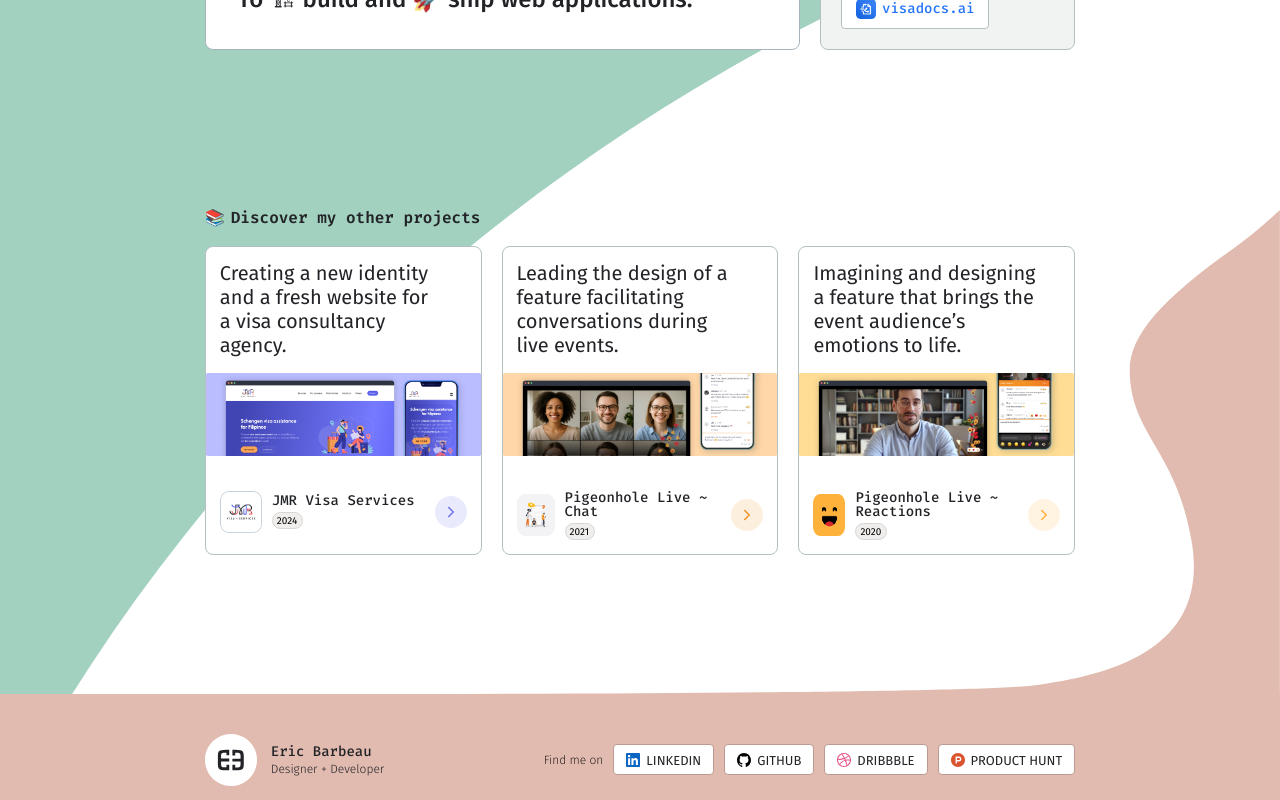
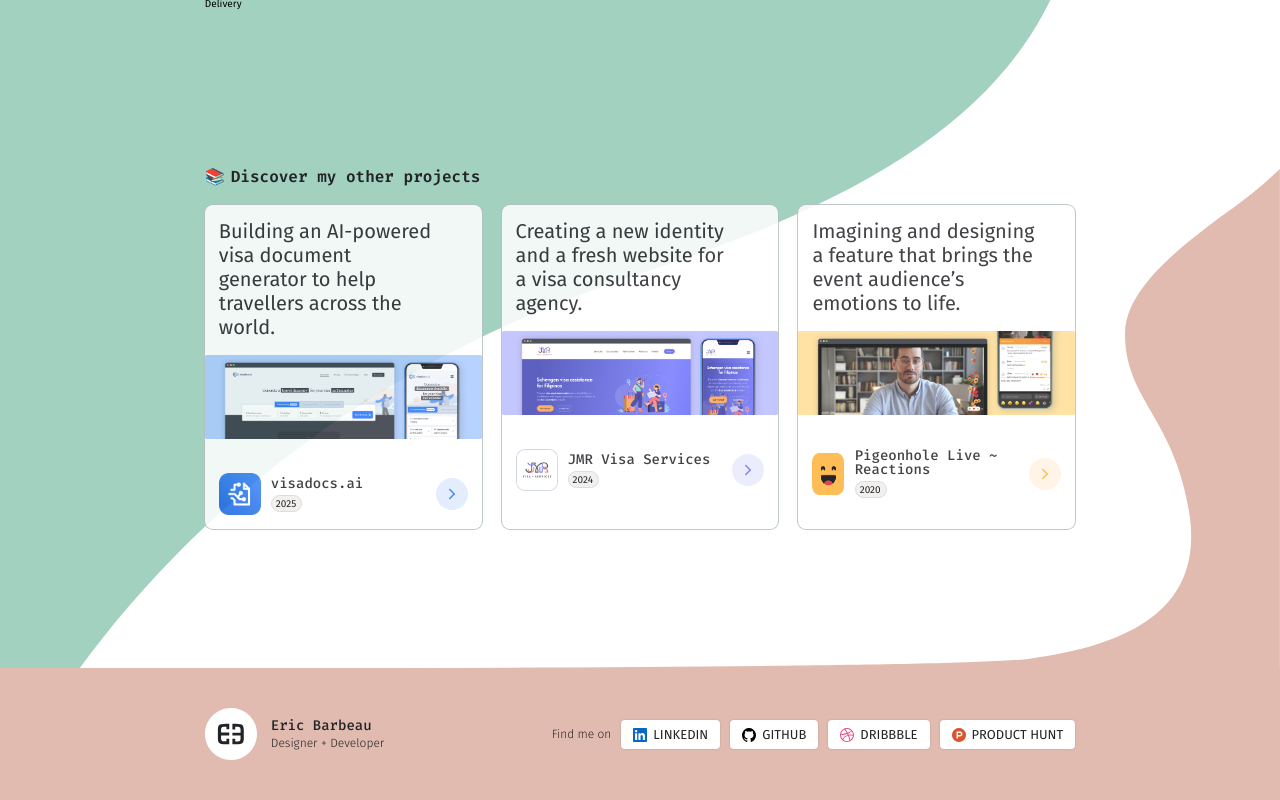
Before and after one commit to EricBARBEAU/errric.me, a React (Vite) app in the folder my-app/: page /projects in a window 1280 px wide. Both pictures are taken after a click on the element 639 px from the left and 400 px from the top of the page. Built offline with nearby package versions, Linux system fonts and the light colour scheme.

Commit message:
some work on the push blocks

```diff
--- a/my-app/src/css/core/variables.scss
+++ b/my-app/src/css/core/variables.scss
@@ -26,7 +26,6 @@
 	$clr-red--reg:			#D78A75;
 	$clr-red--bg:			#E1BBB0;
 	$clr-red--border:		#D5B6AD;
-	$clr-red--border-2:		#BC9A91;
 	$clr-red--lightest:		#FAF5F3;
 
 	// Projects colours
--- a/my-app/src/css/elements/buttons.scss
+++ b/my-app/src/css/elements/buttons.scss
@@ -124,7 +124,7 @@
 	justify-content: center;
 	width: fit-content;
 	background-color: core.$clr-white;
-	border: 1px solid core.$clr-red--border-2;
+	box-shadow: 0px 0px 2px rgba(0,0,0,0.2);
 	padding: 8px 12px 7px 12px;
 	border-radius: 4px;
 	color: core.$clr-grey--dark;
--- a/my-app/src/css/elements/shared_elements.scss
+++ b/my-app/src/css/elements/shared_elements.scss
@@ -120,8 +120,24 @@
 				gap: 16px;
 				padding: 14px 0px;
 				background-color: core.$clr-white;
-				border: 1px solid core.$clr-green--border;
+				box-shadow: 0px 0px 0px 1px core.$clr-green--border;
 				border-radius: 8px;
+				cursor: pointer;
+				opacity: 0.85;
+				transform: translateY(0px);
+
+				// Animate
+				transition: all 0.15s ease-in-out;
+
+				&:hover {
+					opacity: 1;
+					transform: translateY(2px);
+
+					.blk_hero {
+						background-position: top -2px;
+						background-size: 108% auto;
+					}
+				}
 
 				.blk_title {
 					padding: 0px 14px;
@@ -137,6 +153,11 @@
 				.blk_hero {
 					width: 100%;
 					height: 102px;
+					overflow: hidden;
+					background-size: 100% auto;
+					background-position: top center;
+					// Animate
+					transition: all 0.25s ease-in-out;
 				}
 				.blk_info {
 					padding: 0px 14px;
@@ -188,6 +209,8 @@
 							height: 12px;
 							background-size: 100% 100%;
 						}
+						// Animate
+						transition: all 0.1s ease-in-out;
 					}
 				}
 
--- a/my-app/src/css/views/projects.scss
+++ b/my-app/src/css/views/projects.scss
@@ -512,7 +512,6 @@
   				&_visadocs {
   					.blk_hero {
   						background: url("/img/Projects/visadocs/visadocs-hero.png") no-repeat;
-  						background-size: 100% auto;
   					}
   					.blk_info {
   						.visual {
@@ -521,16 +520,22 @@
   						}
   						.cta_wrapper {
   							background-color: core.$clr-visadocs--03;
+
+  							&:hover {
+									background-color: core.$clr-visadocs--02;
+								}
   							.cta {
   								background: url("/img/Projects/visadocs/arrow.svg") no-repeat;
   							}
   						}
   					}
+  					&:hover {
+  						box-shadow: 0px 0px 0px 2px core.$clr-visadocs--02;
+  					}
   				}
   				&_jmr {
   					.blk_hero {
   						background: url("/img/Projects/jmr-visas/jmr-hero.png") no-repeat;
-  						background-size: 100% auto;
   					}
   					.blk_info {
   						.visual {
@@ -539,16 +544,21 @@
   						}
   						.cta_wrapper {
   							background-color: core.$clr-jmr--03;
+  							&:hover {
+									background-color: core.$clr-jmr--02;
+								}
   							.cta {
   								background: url("/img/Projects/jmr-visas/arrow.svg") no-repeat;
   							}
   						}
   					}
+  					&:hover {
+  						box-shadow: 0px 0px 0px 2px core.$clr-jmr--02;
+  					}
   				}
   				&_phl-chat {
   					.blk_hero {
   						background: url("/img/Projects/phl-chat/phl-chat-hero.png") no-repeat;
-  						background-size: 100% auto;
   					}
   					.blk_info {
   						.visual {
@@ -557,16 +567,21 @@
   						}
   						.cta_wrapper {
   							background-color: core.$clr-phl-chat--03;
+  							&:hover {
+									background-color: core.$clr-phl-chat--02;
+								}
   							.cta {
 	  							background: url("/img/Projects/phl-chat/arrow.svg") no-repeat;
 	  						}
   						}
   					}
+  					&:hover {
+  						box-shadow: 0px 0px 0px 2px core.$clr-phl-chat--02;
+  					}
   				}
   				&_phl-react {
   					.blk_hero {
   						background: url("/img/Projects/phl-reactions/phl-reactions-hero.png") no-repeat;
-  						background-size: 100% auto;
   					}
   					.blk_info {
   						.visual {
@@ -575,10 +590,16 @@
   						}
   						.cta_wrapper {
   							background-color: core.$clr-phl-react--03;
+  							&:hover {
+									background-color: core.$clr-phl-react--02;
+								}
   							.cta {
   								background: url("/img/Projects/phl-reactions/arrow.svg") no-repeat;
   							}
   						}
+  					}
+  					&:hover {
+  						box-shadow: 0px 0px 0px 2px core.$clr-phl-react--02;
   					}
   				}
   			}
--- a/my-app/src/modules/views/projects.jsx
+++ b/my-app/src/modules/views/projects.jsx
@@ -93,6 +93,7 @@ function Projects() {
                 className={`blk ${item.class} ${
                   activeProject === item.id ? 'hidden' : ''
                 }`}
+                onClick={() => toggleProjectView(item.id)}
               >
                 <div className="blk_title">
                   <h3>{item.title}</h3>
@@ -107,7 +108,15 @@ function Projects() {
                     </div>
                   </div>
                   <div className="cta_wrapper">
-                    <a className="cta" href="" ></a>
+                    <a
+                      className="cta"
+                      onClick={(e) => {
+                        e.stopPropagation();
+                        toggleProjectView(item.id);
+                      }}
+                    >
+
+                      </a>
                   </div>
                 </div>
               </div>
```
